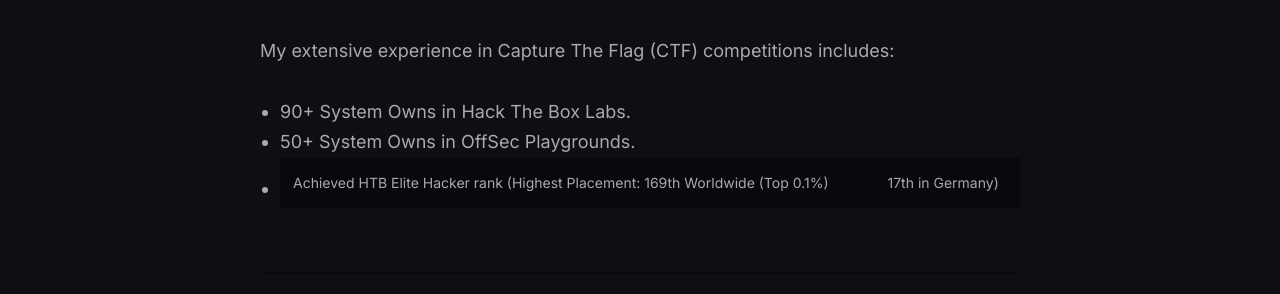
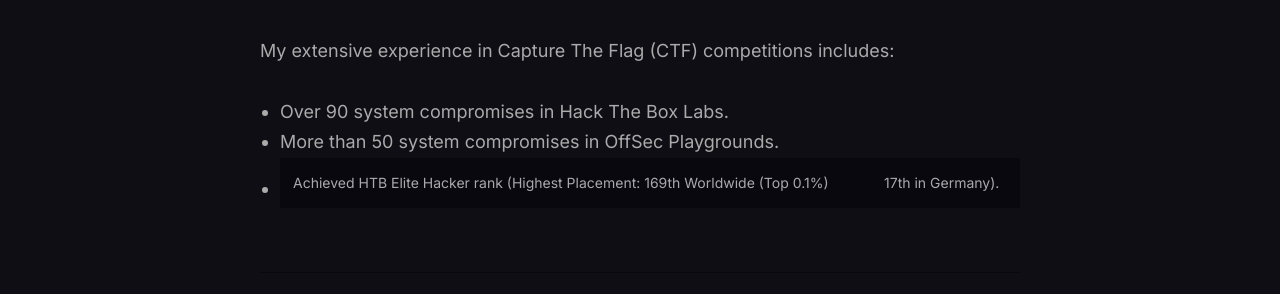
Before and after one commit to Vorkharium/vorkharium.github.io, a Jekyll site: the page built from _pages/about.md, in a window 1280 px wide. Shown: the part 1113-1407 px from the top of the page. Built offline with Jekyll 4.4.1, drawn with Linux system fonts in a browser that asks for light colours.

Commit message:
Update about.md

```diff
--- a/_pages/about.md
+++ b/_pages/about.md
@@ -19,7 +19,7 @@
 - TCM Practical Network Penetration Tester (PNPT)
 
 My extensive experience in Capture The Flag (CTF) competitions includes:
-- 90+ System Owns in Hack The Box Labs.
-- 50+ System Owns in OffSec Playgrounds.
-- Achieved HTB Elite Hacker rank (Highest Placement: 169th Worldwide (Top 0.1%) | 17th in Germany)
+- Over 90 system compromises in Hack The Box Labs.
+- More than 50 system compromises in OffSec Playgrounds.
+- Achieved HTB Elite Hacker rank (Highest Placement: 169th Worldwide (Top 0.1%) | 17th in Germany).
 <hr>
```
